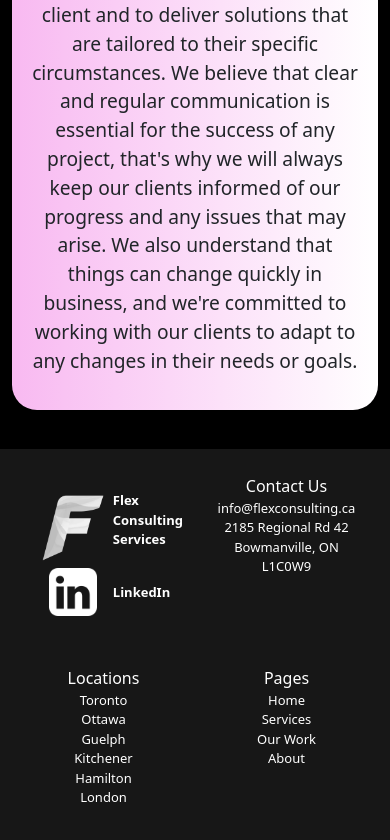
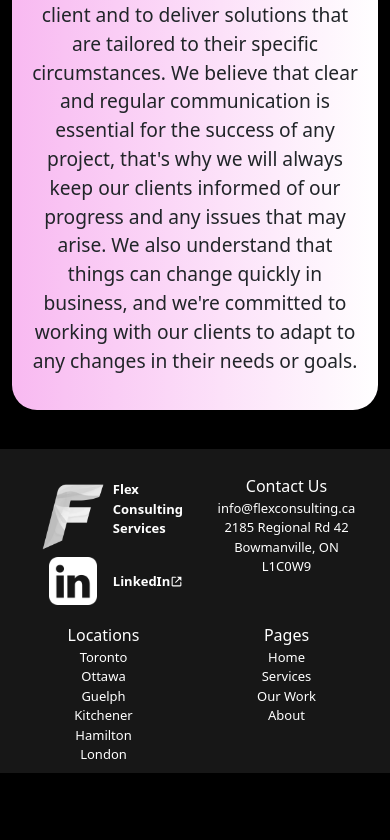
Before and after one commit to Flex-Consulting/Flex-Consulting.github.io, a React (Create React App) app: page /about in a window 390 px wide. Shown: the part 1415-2255 px from the top of the page. After the commit the page ends 2188 px from the top, so only its background shows below. Built offline with nearby package versions, Linux system fonts and the light colour scheme.

Commit message:
Updated footer

```diff
--- a/src/components/Footer.js
+++ b/src/components/Footer.js
@@ -1,4 +1,5 @@
 import './styles/Footer.css';
+import { BiLinkExternal } from 'react-icons/bi';
 
 const FooterData = {
     "locations": ["Toronto", "Ottawa", "Guelph", "Kitchener", "Hamilton","London"],
@@ -21,7 +22,7 @@ function Footer(){
                 <a className='footer-sec footer-link' href="https://www.linkedin.com/company/flex-consulting-services" target="_blank" rel="noreferrer">
                     <img src="./imgs/linkedin-icon-18-256.webp" className="linkedin-footer-logo d-inline-block align-top image-space" alt="Flex Consulting Logo"/>
                     <div id="organize-name">
-                        <p className='linkedin-footer-text'>LinkedIn</p>
+                        <p className='linkedin-footer-text'>LinkedIn </p><BiLinkExternal/>
                     </div>
                 </a>
             </div>
--- a/src/components/styles/Footer.css
+++ b/src/components/styles/Footer.css
@@ -57,8 +57,11 @@
     .footer-sec{
         padding: 0 1.3rem !important;
     }
+    .footer-sub{
+        /* padding-top: 0 !important; */
+    }
     #media{
-        justify-content: center !important;
+        padding-top: 1.3rem;
     }
 }
 
@@ -117,7 +120,6 @@
 .footer-sub{
     /* border: 1px solid red; */
     padding-top: 1.3rem;
-    height: 12rem;
     text-align: center;
     flex: 1 1 0px;
 }
@@ -162,7 +164,7 @@ a:hover{
 
 #organize-name{
     display: flex;
-    flex-direction: column;
+    /* flex-direction: column; */
     align-self: center;
     /* justify-content:space-evenly; */
     font-weight: bold;
@@ -170,4 +172,5 @@ a:hover{
     justify-content: space-between;
     flex: 0 0 10%;
     text-align: left;
+    align-items: center;
 }
```
